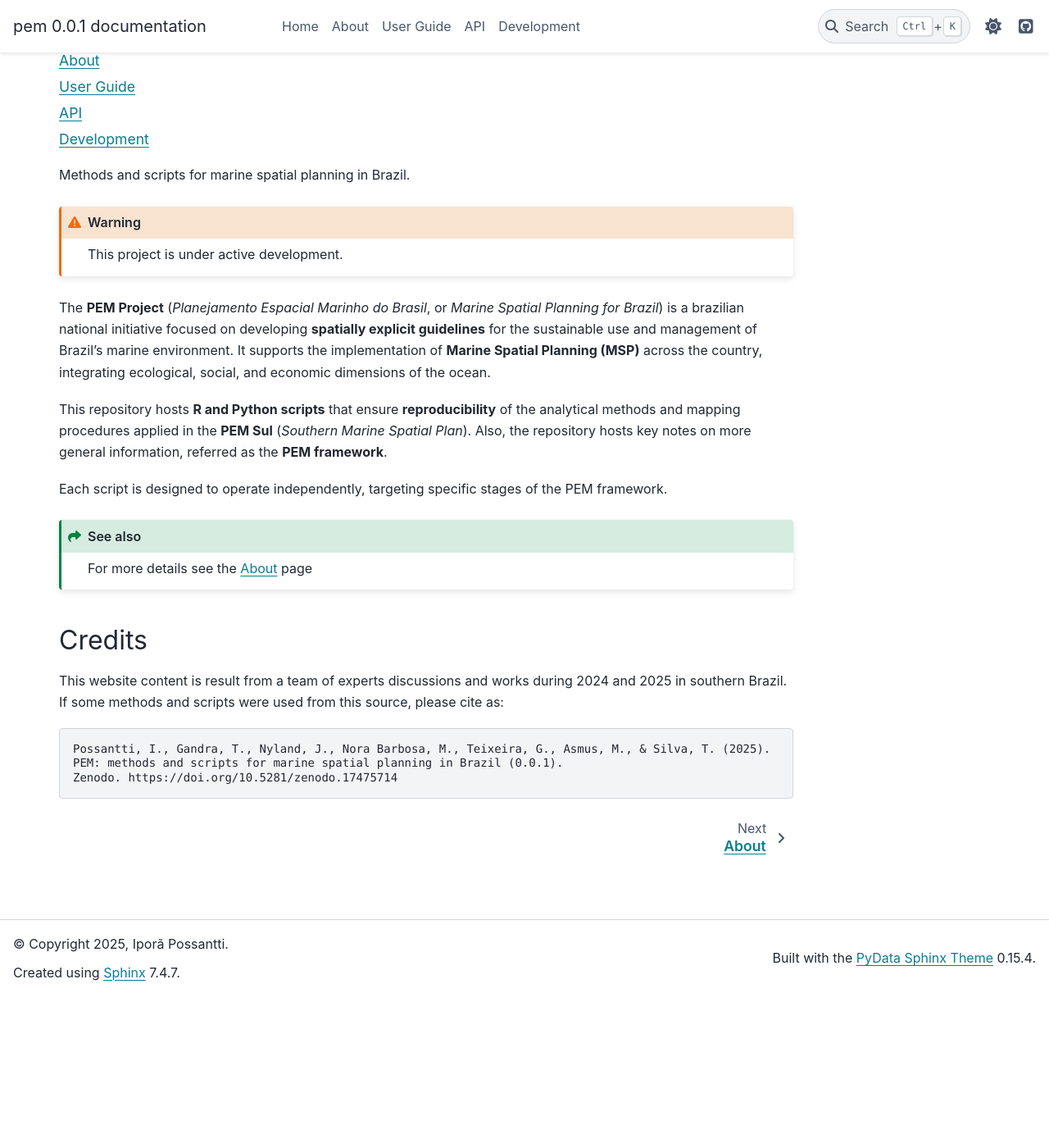
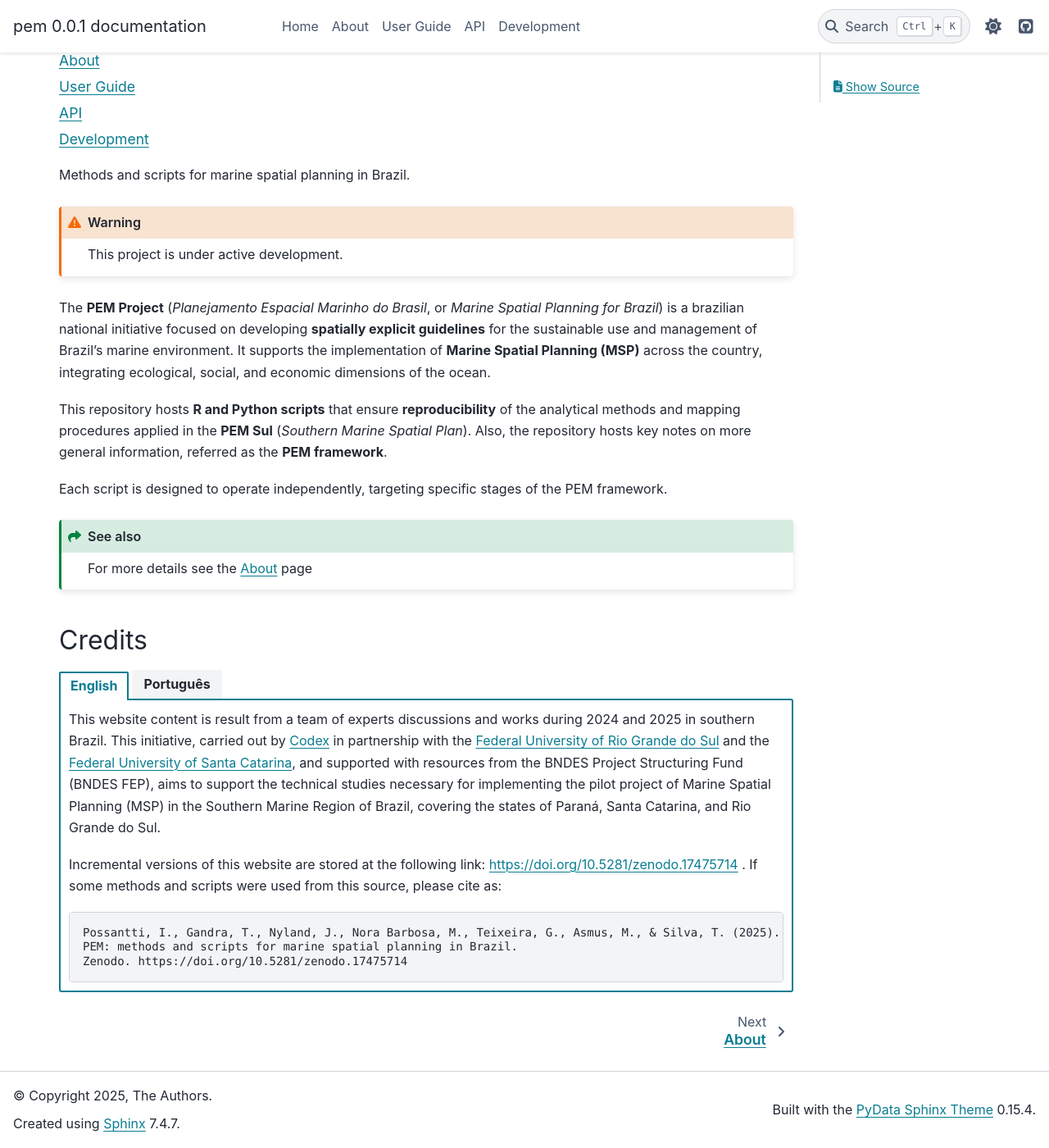
Before and after one commit to iporepos/pem, a Sphinx documentation site: the page built from docs/index.rst, in a window 1280 px wide and 1400 px high, scrolled down 185 px. Shown: the whole window at 82% size. Built offline with Sphinx 7.4.7 and the PyData theme 0.15.4, drawn with Linux system fonts in a browser that asks for light colours.

Commit message:
copyrights and credits updated

```diff
--- a/docs/conf.py
+++ b/docs/conf.py
@@ -47,7 +47,7 @@ sys.path.insert(0, os.path.abspath("../src"))  # <-- [CHECK THIS] src layout
 # https://www.sphinx-doc.org/en/master/usage/configuration.html#project-information
 
 project = "pem"  # <-- [CHANGE HERE]
-copyright = "2025, Iporã Possantti"  # <-- [CHANGE HERE]
+copyright = "2025, The Authors"  # <-- [CHANGE HERE]
 author = "Iporã Possantti"  # <-- [CHANGE HERE]
 release = "0.0.1"  # <-- [CHANGE HERE]
 
@@ -70,6 +70,7 @@ extensions = [
     "sphinx_copybutton",  # install by `python -m pip install sphinx-copybutton`
     # -- converter for markdown files in docs
     "myst_parser",  # install by `python -m pip install myst-parser`
+    "sphinx_design",  # install by `python -m pip install sphinx-design`
 ]
 
 source_suffix = {
@@ -95,8 +96,8 @@ autodoc_member_order = "bysource"
 
 # Exclude the __dict__, __weakref__, and __module__ attributes from being documented
 exclude_members = ["__dict__", "__weakref__", "__module__", "__str__"]
+
 # Configure autodoc options
-
 autodoc_default_options = {
     "members": True,
     "undoc-members": False,
--- a/docs/docs_update.py
+++ b/docs/docs_update.py
@@ -135,4 +135,4 @@ if __name__ == "__main__":
 
     # Script section
     # ===================================================================
-    build_docs()
+    build_docs(True)
--- a/docs/index.rst
+++ b/docs/index.rst
@@ -43,12 +43,46 @@ the PEM framework.
 Credits
 =======================================
 
-This website content is result from a team of experts discussions and works
-during 2024 and 2025 in southern Brazil. If some methods and scripts were used from this source,
-please cite as:
+.. tab-set::
 
-.. code-block:: text
+    .. tab-item:: English
 
-    Possantti, I., Gandra, T., Nyland, J., Nora Barbosa, M., Teixeira, G., Asmus, M., & Silva, T. (2025).
-    PEM: methods and scripts for marine spatial planning in Brazil (0.0.1).
-    Zenodo. https://doi.org/10.5281/zenodo.17475714
+        This website content is result from a team of experts discussions and works
+        during 2024 and 2025 in southern Brazil.
+        This initiative, carried out by `Codex <https://codex.com.br>`_ in
+        partnership with the `Federal University of Rio Grande do Sul <https://www.ufrgs.br>`_
+        and the `Federal University of Santa Catarina <https://ufsc.br/>`_, and supported
+        with resources from the BNDES Project Structuring Fund (BNDES FEP),
+        aims to support the technical studies necessary for implementing the pilot
+        project of Marine Spatial Planning (MSP) in the Southern Marine Region of Brazil,
+        covering the states of Paraná, Santa Catarina, and Rio Grande do Sul.
+
+        Incremental versions of this website are stored at the following link: https://doi.org/10.5281/zenodo.17475714 .
+        If some methods and scripts were used from this source, please cite as:
+
+        .. code-block:: text
+
+            Possantti, I., Gandra, T., Nyland, J., Nora Barbosa, M., Teixeira, G., Asmus, M., & Silva, T. (2025).
+            PEM: methods and scripts for marine spatial planning in Brazil.
+            Zenodo. https://doi.org/10.5281/zenodo.17475714
+
+    .. tab-item:: Português
+
+        O conteúdo deste website é resultado das discussões e do trabalho de uma equipe
+        de especialistas ao longo de 2024 e 2025 no sul do Brasil.
+        Esta iniciativa, executada pela `Codex <https://codex.com.br>`_
+        em parceria com a `Universidade Federal do Rio Grande do Sul <https://www.ufrgs.br>`_
+        e a `Universidade Federal de Santa Catarina <https://ufsc.br/>`_, apoiada com
+        recursos do Fundo de Estruturação de Projetos do BNDES (BNDES FEP),
+        tem por objetivo apoiar o estudo técnico necessário à implantação do projeto-piloto
+        de Planejamento Espacial Marinho (PEM) na Região Marinha do Sul do Brasil,
+        englobando os estados do Paraná, Santa Catarina e Rio Grande do Sul.
+
+        Versões incrementais deste website estão depositadas no seguinte link: https://doi.org/10.5281/zenodo.17475714 .
+        Caso algum método ou código tenha sido usado a partir desta fonte, solicitamos a seguinte citação:
+
+        .. code-block:: text
+
+            Possantti, I., Gandra, T., Nyland, J., Nora Barbosa, M., Teixeira, G., Asmus, M., & Silva, T. (2025).
+            PEM: métodos e códigos para o Planejamento Espacial Marinho (PEM) no Brasil.
+            Zenodo. https://doi.org/10.5281/zenodo.17475714
--- a/pyproject.toml
+++ b/pyproject.toml
@@ -148,6 +148,7 @@ docs = [
     "pydata-sphinx-theme",          # [EXAMPLE] Sphinx theme
     "sphinx_copybutton",            # [EXAMPLE] Sphinx feature for code blocks
     "myst-parser",                  # [EXAMPLE] Sphinx feature for markdown files
+    "sphinx_design",                # [EXAMPLE] Sphinx miscellaneous features, like tabs, etc
     # ... [ADD MORE IF NEDDED]
 ]
 # Notes
```
